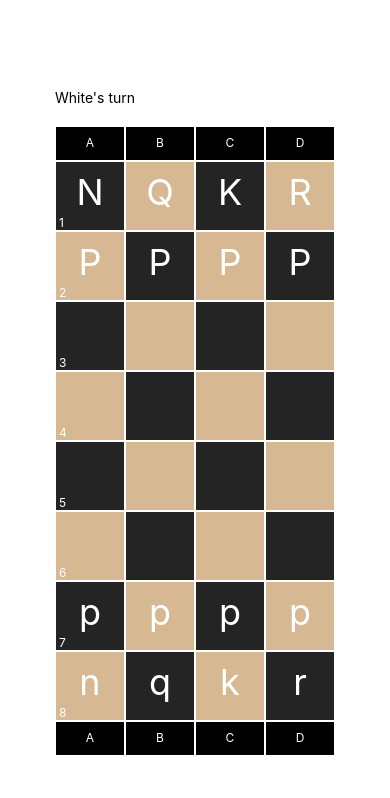
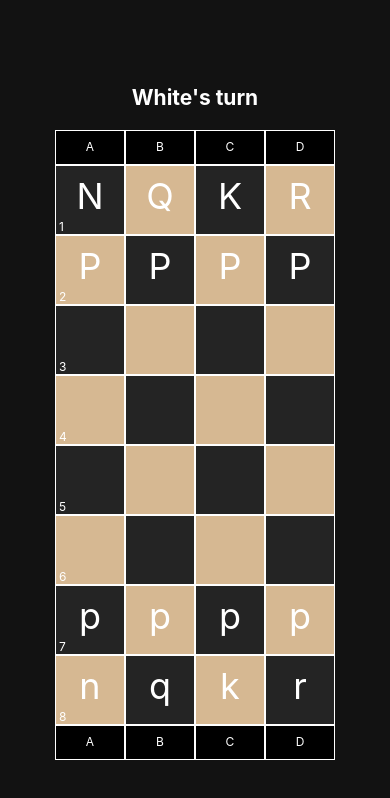
Before and after one commit to MrNtex/PortalChess, a React Native app: screen / in a window 390 px wide. Shown: the top 798 px of the page. Built offline with nearby package versions, Linux system fonts and the light colour scheme.

Commit message:
Changed style, and managed to hide nav bar

```diff
--- a/App.js
+++ b/App.js
@@ -1,10 +1,12 @@
-import React, { useMemo } from 'react';
+import React, { useMemo, useEffect  } from 'react';
 import { useState, memo } from 'react';
 import { StatusBar } from 'expo-status-bar';
+import * as NavigationBar from 'expo-navigation-bar';
 import { StyleSheet, Text, TouchableOpacity, View } from 'react-native';
 
 
 export default function App() {
+
   return (
     <View style={styles.container}>
       <ChessBoard />
@@ -38,13 +40,16 @@ const ChessBoard = () => {
 
   //TURN True = White, False = Black
   const [currentTurn, setCurrentTurn] = useState(true);
-
+  const hideNavigationBar = async () => {
+    // Setting the visibility status of the Navigation Bar to "hidden".
+    await NavigationBar.setVisibilityAsync("hidden");
+  };
 
   const handlePress = (row, col) => {
+    hideNavigationBar();
     if(col >= 0 && col <= 4 && row >= 1 && row <= 8){
       SelectPiece(row, col)
     }
-
   };
   const [selectedPiece, setSelectedPiece] = useState({
     row: 0,
@@ -623,7 +628,7 @@ const ChessBoard = () => {
   return (
 
     <View>
-      {currentTurn ? <Text>White's turn</Text>: <Text>Black's turn</Text> }
+      {currentTurn ? <Text style={styles.roundText}>White's turn</Text>: <Text style={styles.roundText}>Black's turn</Text> }
       <View style={styles.boardContainer}>
       {Array.from({ length: 10 }).map((_, rowIndex) => (
         <View key={rowIndex} style={styles.row}>
@@ -656,7 +661,7 @@ const ChessBoard = () => {
 const styles = StyleSheet.create({
   container: {
     flex: 1,
-    backgroundColor: '#fff',
+    backgroundColor: '#121212',
     alignItems: 'center',
     justifyContent: 'center',
   },
@@ -708,5 +713,12 @@ const styles = StyleSheet.create({
     fontSize: 36,
     textAlign: 'center',
     top: 8,
+  },
+
+  roundText: {
+    color: 'white',
+    fontSize: 21,
+    textAlign: 'center',
+    fontWeight: 'bold'
   }
 });
--- a/package.json
+++ b/package.json
@@ -10,9 +10,11 @@
   },
   "dependencies": {
     "expo": "^49.0.11",
+    "expo-navigation-bar": "~2.3.0",
     "expo-status-bar": "~1.6.0",
     "react": "18.2.0",
-    "react-native": "0.72.5"
+    "react-native": "0.72.5",
+    "react-native-immersive": "^2.0.0"
   },
   "devDependencies": {
     "@babel/core": "^7.20.0"
```
Also changed, not shown: 2 other files (tests, documents, lock files or other folders).
